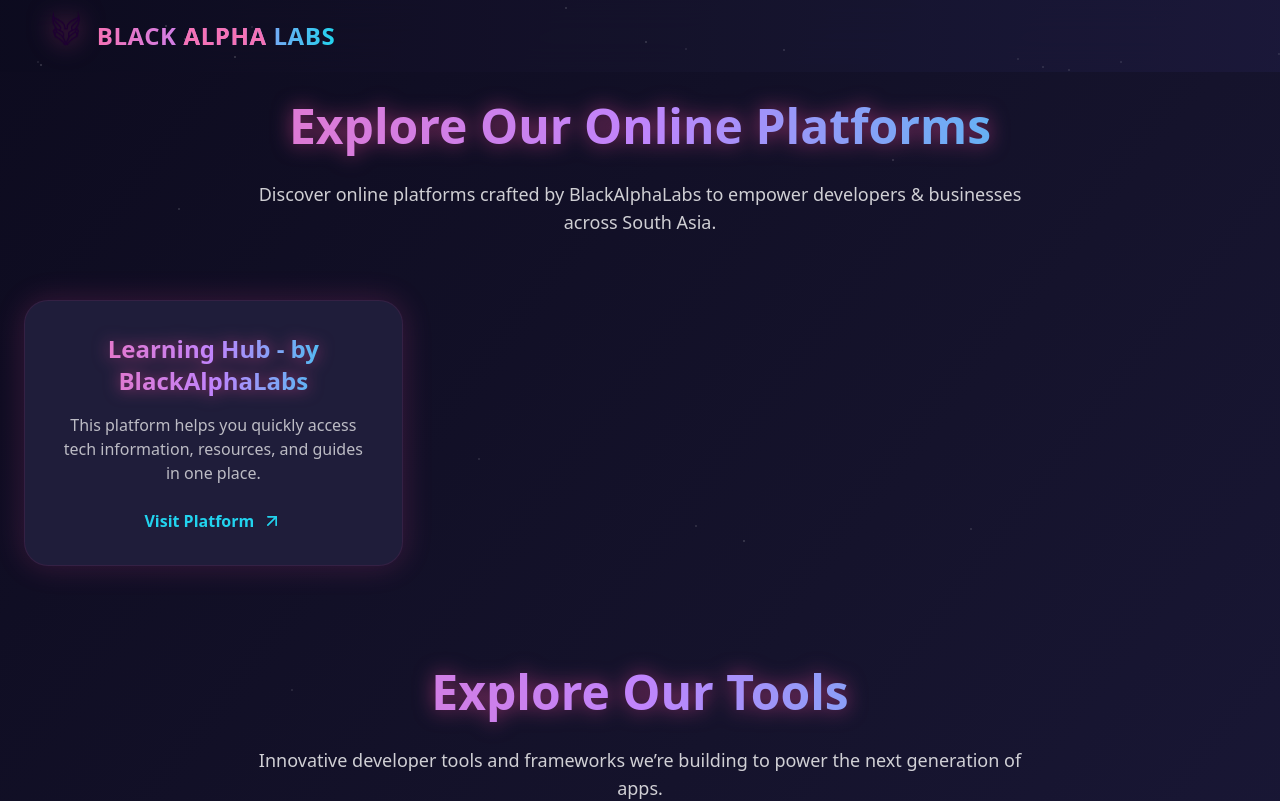
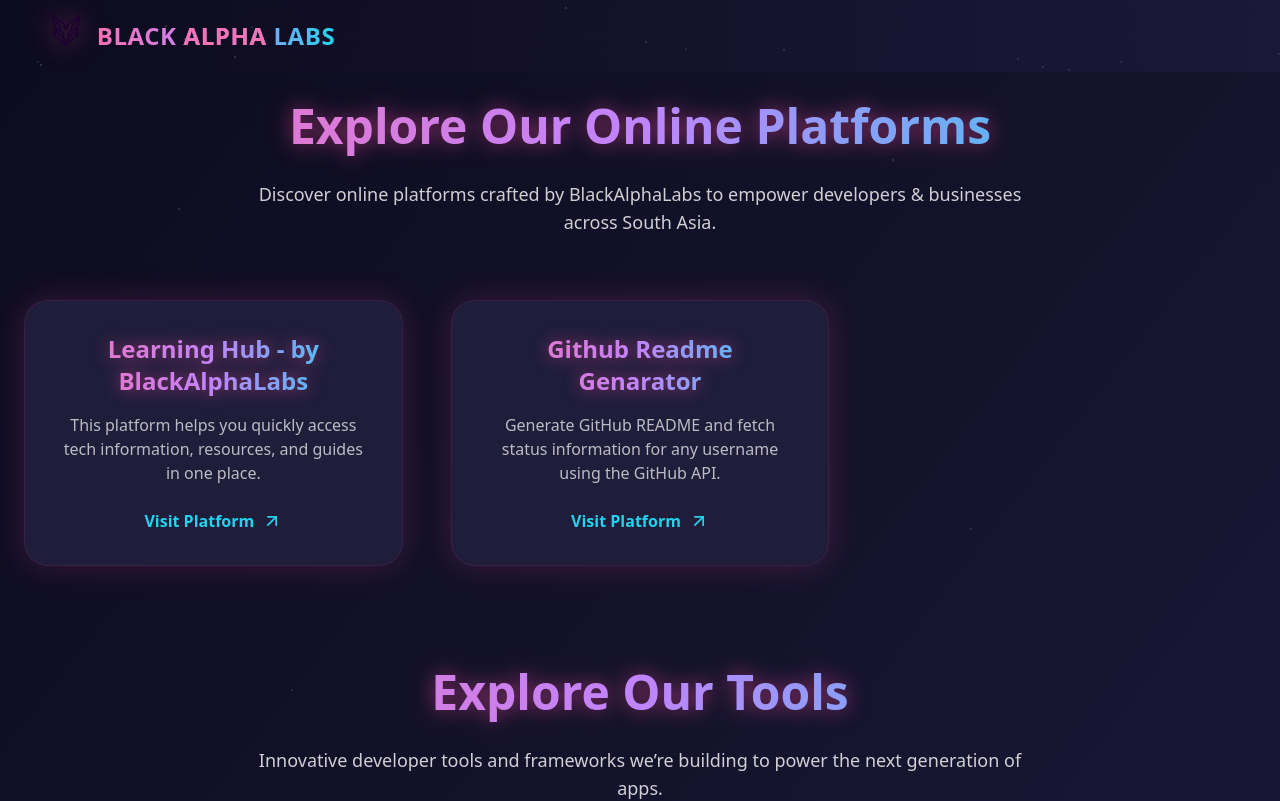
Before and after one commit to BackendExpert/site-new, a React (Vite) app: page /onlineplatforms in a window 1280 px wide. Shown: the top 801 px of the page. Built offline with nearby package versions, Linux system fonts and the light colour scheme.

Commit message:
Update OnlinePlatforms.jsx

```diff
--- a/src/pages/onlineplatforms/OnlinePlatforms.jsx
+++ b/src/pages/onlineplatforms/OnlinePlatforms.jsx
@@ -10,6 +10,15 @@
             link: '/LearningHub',
             available: true,
         },
+        {
+            id: 2,
+            name: 'Github Readme Genarator',
+            desc: 'Generate GitHub README and fetch status information for any username using the GitHub API.',
+            link: '/LearningHub',
+            available: true,
+        }
+
+
     ];
 
     const tools = [
```
